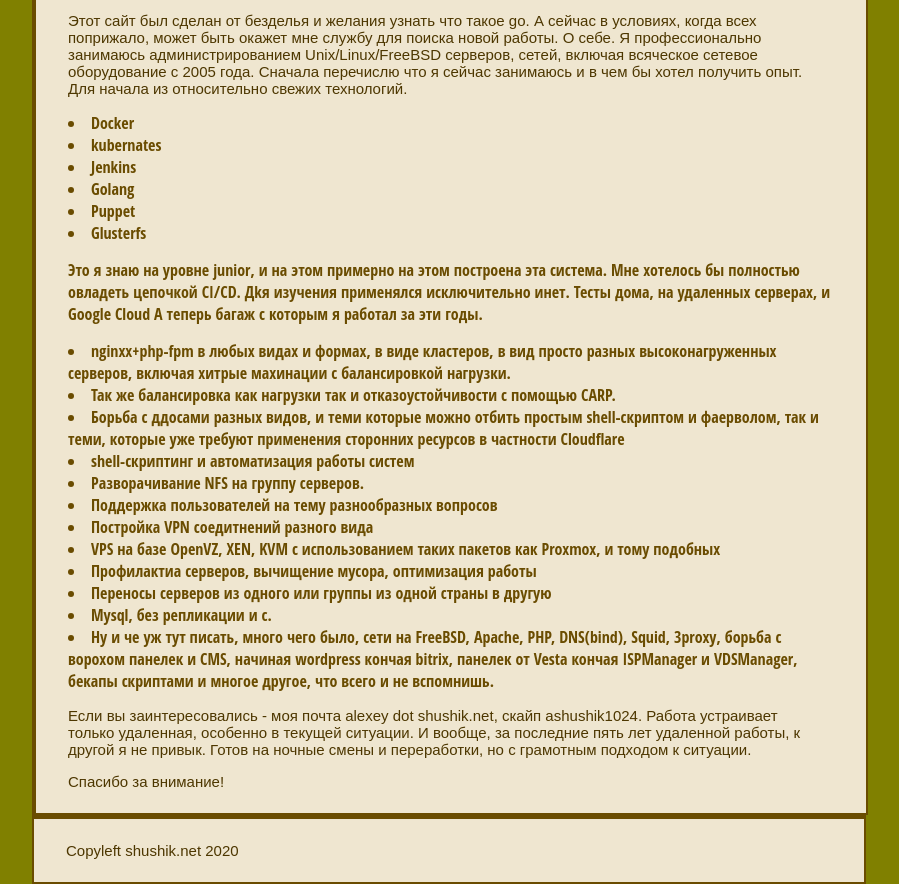
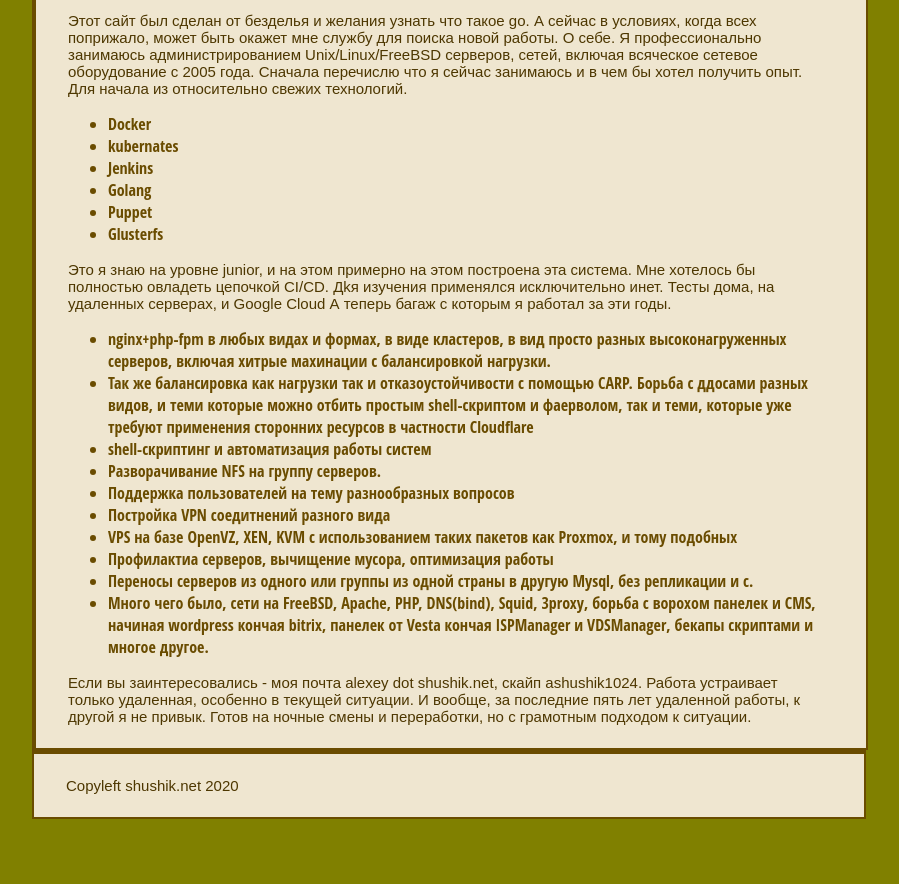
Before and after one commit to sh-serenity/calm, a plain HTML site: page static/index.html in a window 1280 px wide. Shown: the part 544-1428 px from the top of the page, without its empty margins (191-1090 px from the left). After the commit the page ends 1363 px from the top, so only its background shows below. Drawn offline with Linux system fonts and the light colour scheme.

Commit message:
index.html

```diff
--- a/static/index.html
+++ b/static/index.html
@@ -14,34 +14,35 @@
     <center style="font-size: 24px;"><a href="/reg/">Регистрация</a> <a href="/enter/">Вход</a></center>
     <div>
         <h1>Здравствуйте!</h1>
-        <p>
-            Этот сайт был сделан от безделья и желания узнать что такое go. А сейчас в условиях, когда всех поприжало, может быть окажет мне службу для поиска новой работы.
-            О себе. Я профессионально занимаюсь администрированием Unix/Linux/FreeBSD серверов, сетей, включая всяческое сетевое оборудование с 2005 года.
-            Сначала перечислю что я сейчас занимаюсь и в чем бы хотел получить опыт. Для начала из относительно свежих технологий.</p>
+        <p>Этот сайт был сделан от безделья и желания узнать что такое go. А сейчас в условиях, когда всех поприжало, может быть окажет мне службу для поиска новой работы. О себе. Я профессионально занимаюсь администрированием Unix/Linux/FreeBSD серверов, сетей, включая всяческое сетевое оборудование с 2005 года. Сначала перечислю что я сейчас занимаюсь и в чем бы хотел получить опыт. Для начала из относительно свежих технологий.</p>
+
+        <ul>
             <li>Docker</li>
             <li>kubernates</li>
             <li>Jenkins</li>
             <li>Golang</li>
             <li>Puppet</li>
             <li>Glusterfs</li>
-        </p>
-        Это я знаю на уровне junior, и на этом примерно на этом построена эта система. Мне хотелось бы полностью овладеть цепочкой CI/CD. Дkя изучения применялся исключительно инет. Тесты дома, на удаленных серверах, и Google Cloud
-        А теперь багаж с которым я работал за эти годы.</p>
+        </ul>
 
-        <li>nginxx+php-fpm в любых видах и формах, в виде кластеров, в вид просто разных высоконагруженных серверов, включая хитрые махинации с балансировкой нагрузки.</li>
-        <li>Так же балансировка как нагрузки так и отказоустойчивости с помощью CARP.</li>
-        <li>Борьба с ддосами разных видов, и теми которые можно отбить простым shell-скриптом и фаерволом, так и теми, которые уже требуют применения сторонних ресурсов в частности Cloudflare</li>
+        <p>Это я знаю на уровне junior, и на этом примерно на этом построена эта система. Мне хотелось бы полностью овладеть цепочкой CI/CD. Дkя изучения применялся исключительно инет. Тесты дома, на удаленных серверах, и Google Cloud А теперь багаж с которым я работал за эти годы.</p>
+
+        <ul>
+            <li>nginx+php-fpm в любых видах и формах, в виде кластеров, в вид просто разных высоконагруженных серверов, включая хитрые махинации с балансировкой нагрузки.</li>
+            <li>Так же балансировка как нагрузки так и отказоустойчивости с помощью CARP.
+                Борьба с ддосами разных видов, и теми которые можно отбить простым shell-скриптом и фаерволом, так и теми, которые уже требуют применения сторонних ресурсов в частности Cloudflare</li>
             <li>shell-скриптинг и автоматизация работы систем</li>
             <li>Разворачивание NFS на группу серверов.</li>
             <li>Поддержка пользователей на тему разнообразных вопросов</li>
             <li>Постройка VPN соедитнений разного вида</li>
             <li>VPS на базе OpenVZ, XEN, KVM c использованием таких пакетов как Proxmox, и тому подобных</li>
             <li>Профилактиа серверов, вычищение мусора, оптимизация работы</li>
-        <li>Переносы серверов из одного или группы из одной страны в другую</li>
-        <li>Mysql, без репликации и с.</li>
-        <li> Ну и че уж тут писать, много чего было, сети на FreeBSD, Apache, PHP, DNS(bind), Squid, 3proxy, борьба с ворохом панелек и CMS, начиная wordpress кончая bitrix, панелек от Vesta кончая ISPManager и VDSManager, бекапы скриптами и многое другое, что всего и не вспомнишь.</li>
+            <li>Переносы серверов из одного или группы из одной страны в другую
+                Mysql, без репликации и с.</li>
+            <li>Много чего было, сети на FreeBSD, Apache, PHP, DNS(bind), Squid, 3proxy, борьба с ворохом панелек и CMS, начиная wordpress кончая bitrix, панелек от Vesta кончая ISPManager и VDSManager, бекапы скриптами и многое другое.</li>
+        </ul>
+
         <p>Если вы заинтересовались - моя почта alexey dot shushik.net, скайп ashushik1024. Работа устраивает только удаленная, особенно в текущей ситуации. И вообще, за последние пять лет удаленной работы, к другой я не привык. Готов на ночные смены и переработки, но с грамотным подходом к ситуации.</p>
-        <p>Спасибо за внимание!</p>
 
     </div>
 </div>
```
Lines whose indentation alone changed are shown as unchanged.
